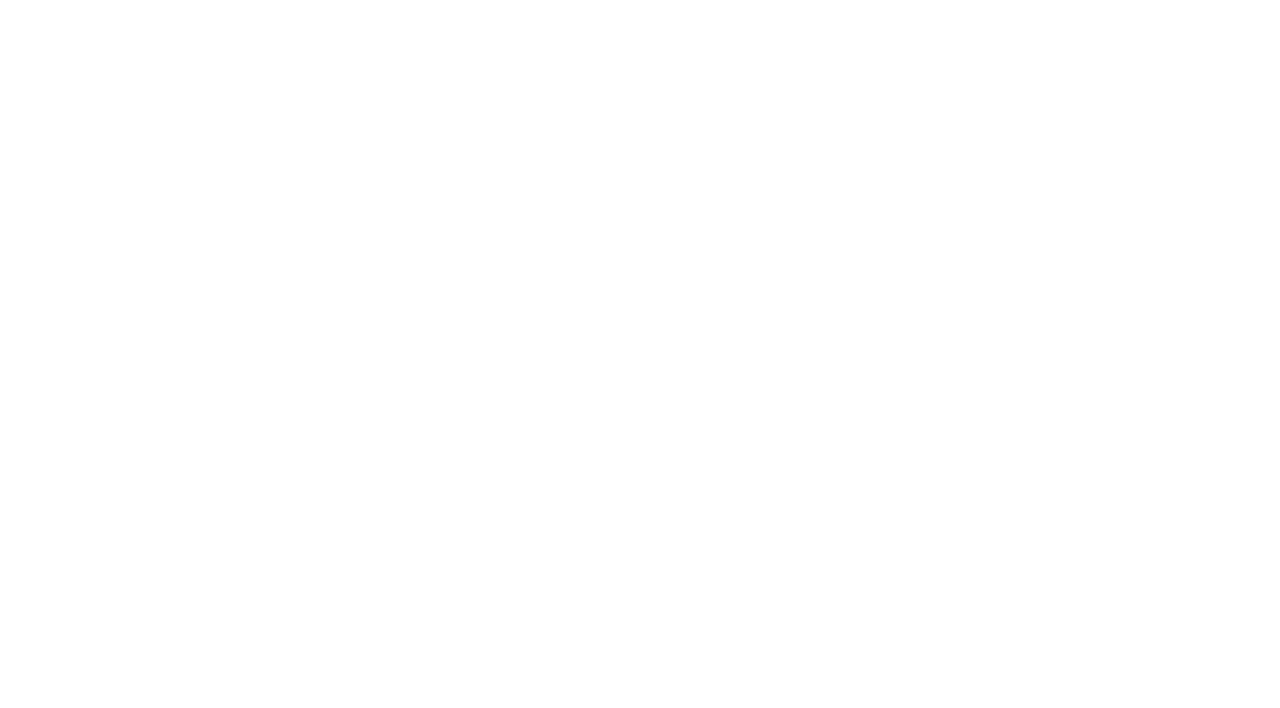
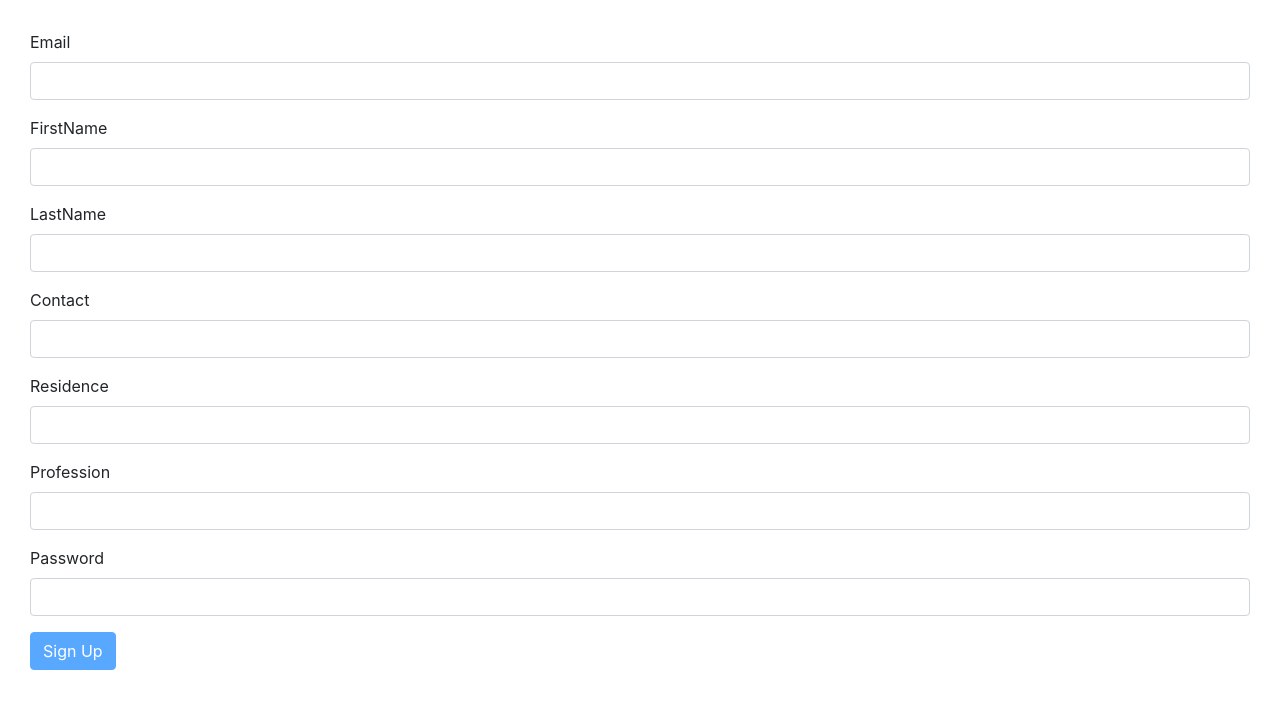
Before and after one commit to BuildForSDGCohort2/Team-220-EnhancedFarmers-Frontend, a React (Create React App) app: page /professional/signup in a window 1280 px wide. Shown: the top 708 px of the page. Built offline with nearby package versions, Linux system fonts and the light colour scheme.

Commit message:
just worked on forms that allow login and signup for a professional

```diff
--- a/src/App.js
+++ b/src/App.js
@@ -7,6 +7,8 @@ import FarmerLoginForm from "./components/forms/farmerLoginForm";
 import ProductForm from "./components/forms/productRegisterForm";
 import CustomerSignUP from "./components/forms/customerRegisterFormComponent";
 import CustomerLogin from "./components/forms/customerLoginComponet";
+import ProfessionalRegForm from "./components/forms/profetionalRegComponent";
+import ProfessionalLoginForm from "./components/forms/profectionLoginForm";
 
 import "./App.css";
 
@@ -21,6 +23,8 @@ function App() {
           <Route path="/product/register" component={ProductForm} />
           <Route path="/customer/signup" component={CustomerSignUP} />
           <Route path="/customer/login" component={CustomerLogin} />
+          <Route path="/professional/signup" component={ProfessionalRegForm} />
+          <Route path="professional/login" component={ProfessionalLoginForm} />
         </Switch>
       </div>
     </>
--- /dev/null
+++ b/src/components/forms/profectionLoginForm.jsx
@@ -0,0 +1,38 @@
+import React from "react";
+import Joi from "joi-browser";
+
+import FormInput from "../reUsableComponents/formComponent";
+
+class ProfessionalLoginForm extends FormInput {
+  state = {
+    data: {
+      email: "",
+      password: "",
+    },
+    errors: {},
+  };
+
+  schema = {
+    email: Joi.string().email().required(),
+    password: Joi.string().min(6).max(20).required(),
+  };
+
+  submit = () => {
+    const { state } = this.props.location;
+    window.location = state ? state.from.pathname : "/";
+  };
+
+  render() {
+    return (
+      <div>
+        <form onSubmit={this.handleSubmit}>
+          {this.renderTextInput("email", "Email", "email")}
+          {this.renderTextInput("password", "Password", "password")}
+          {this.renderButton("Login")}
+        </form>
+      </div>
+    );
+  }
+}
+
+export default ProfessionalLoginForm;
--- /dev/null
+++ b/src/components/forms/profetionalRegComponent.jsx
@@ -0,0 +1,53 @@
+import React from "react";
+import Joi from "joi-browser";
+
+import FormInput from "../reUsableComponents/formComponent";
+
+class ProfessionalRegForm extends FormInput {
+  state = {
+    data: {
+      email: "",
+      fname: "",
+      lname: "",
+      contact: "",
+      residence: "",
+      profession: "",
+      password: "",
+    },
+    errors: {},
+  };
+
+  schema = {
+    email: Joi.string().email().required(),
+    fname: Joi.string().required(),
+    lname: Joi.string().required(),
+    contact: Joi.string().required(),
+    residence: Joi.string().required(),
+    profession: Joi.string().required(),
+    password: Joi.string().min(6).max(20).required(),
+  };
+
+  submit = () => {
+    const { state } = this.props.location;
+    window.location = state ? state.from.pathname : "/";
+  };
+
+  render() {
+    return (
+      <div>
+        <form onSubmit={this.handleSubmit}>
+          {this.renderTextInput("email", "Email", "email")}
+          {this.renderTextInput("fname", "FirstName")}
+          {this.renderTextInput("lname", "LastName")}
+          {this.renderTextInput("contact", "Contact")}
+          {this.renderTextInput("residence", "Residence")}
+          {this.renderTextInput("profession", "Profession")}
+          {this.renderTextInput("password", "Password", "password")}
+          {this.renderButton("Sign Up")}
+        </form>
+      </div>
+    );
+  }
+}
+
+export default ProfessionalRegForm;
```
